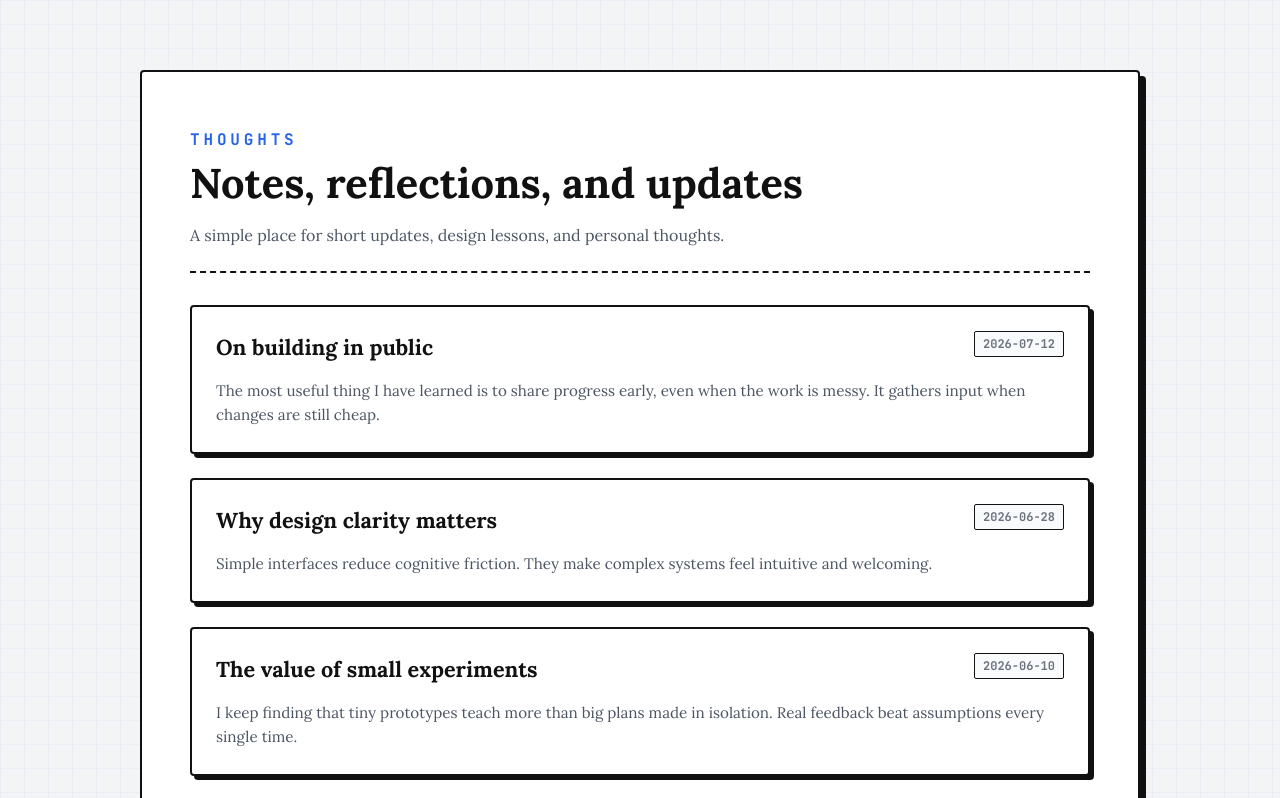
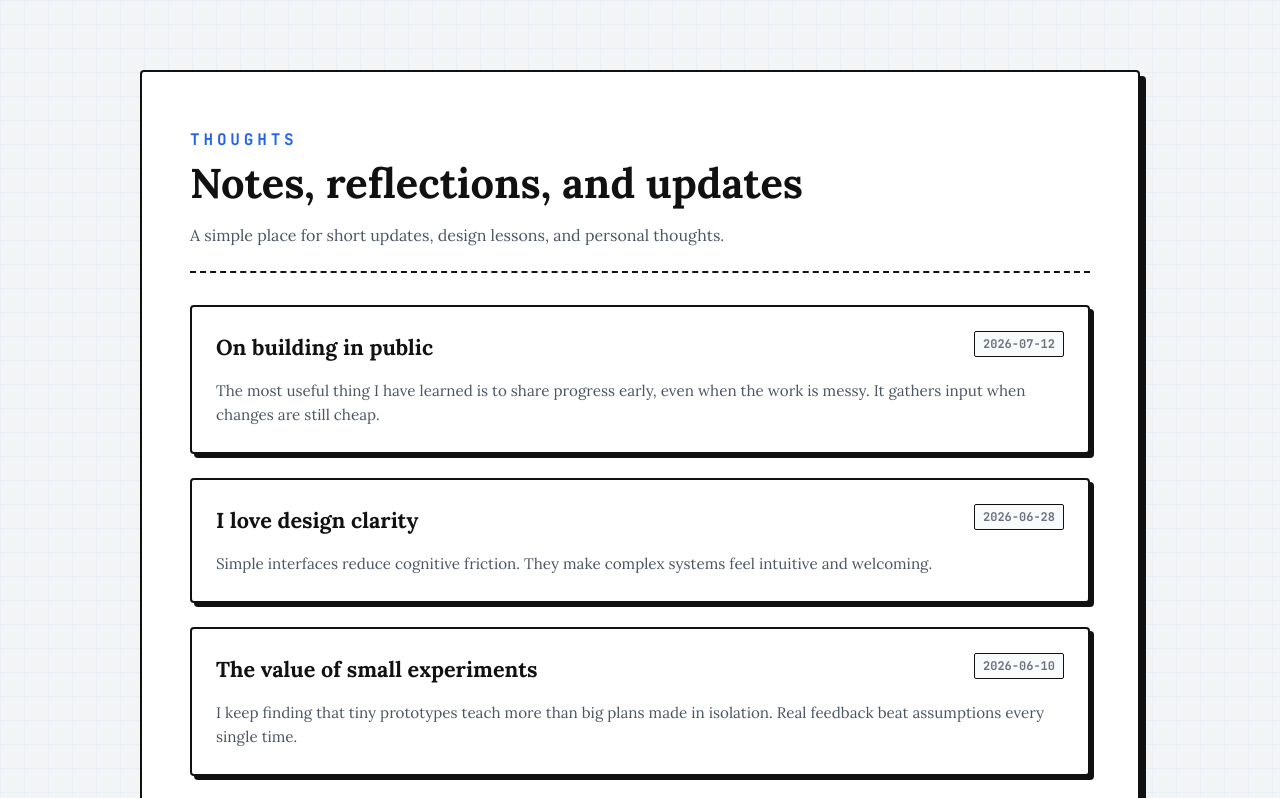
Before and after one commit to etor01/dev-tornam, a Next.js app: page /thoughts in a window 1280 px wide. Shown: the top 798 px of the page. Built offline with nearby package versions, Linux system fonts and the light colour scheme.

Commit message:
Chore: Update thougths.ts

```diff
--- a/src/app/data/thougths.ts
+++ b/src/app/data/thougths.ts
@@ -12,7 +12,7 @@ const thoughts: Thoughts[] = [
     date: "2026-07-12",
   },
   {
-    title: "Why design clarity matters",
+    title: "I love design clarity",
     message:
       "Simple interfaces reduce cognitive friction. They make complex systems feel intuitive and welcoming.",
     date: "2026-06-28",
```
